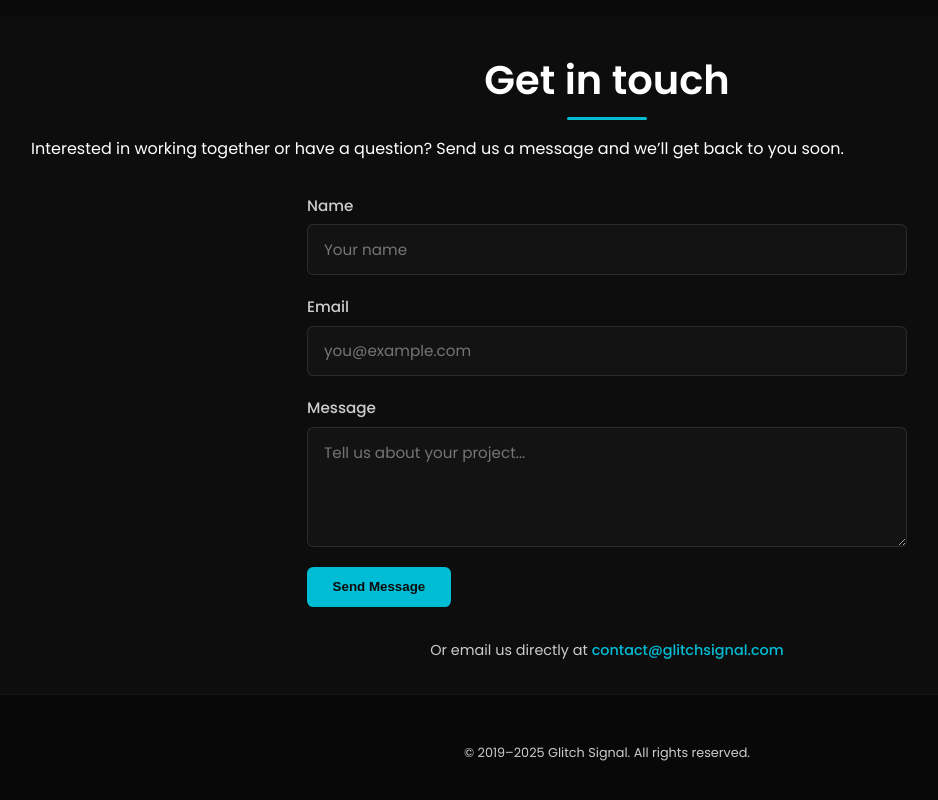
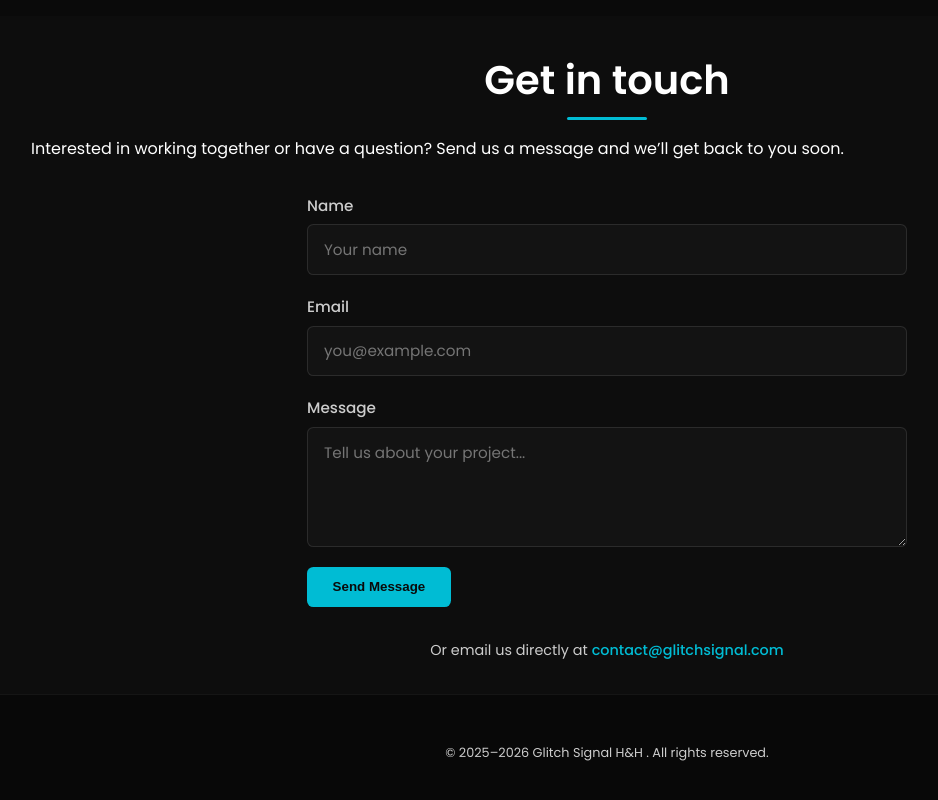
Before and after one commit to lijack1980j-beep/magasin, a website: page public/index.html in a window 1280 px wide. Shown: the part 2113-2913 px from the top of the page, without its empty margins (33-971 px from the left). Drawn offline with Linux system fonts and the light colour scheme.

Commit message:
Update index.html

```diff
--- a/public/index.html
+++ b/public/index.html
@@ -169,7 +169,7 @@
 
   <footer class="footer">
     <div class="container">
-      <p>&copy; 2019–2025 Glitch Signal. All rights reserved.</p>
+      <p>&copy; 2025–2026 Glitch Signal H&H . All rights reserved.</p>
     </div>
   </footer>
 
```
